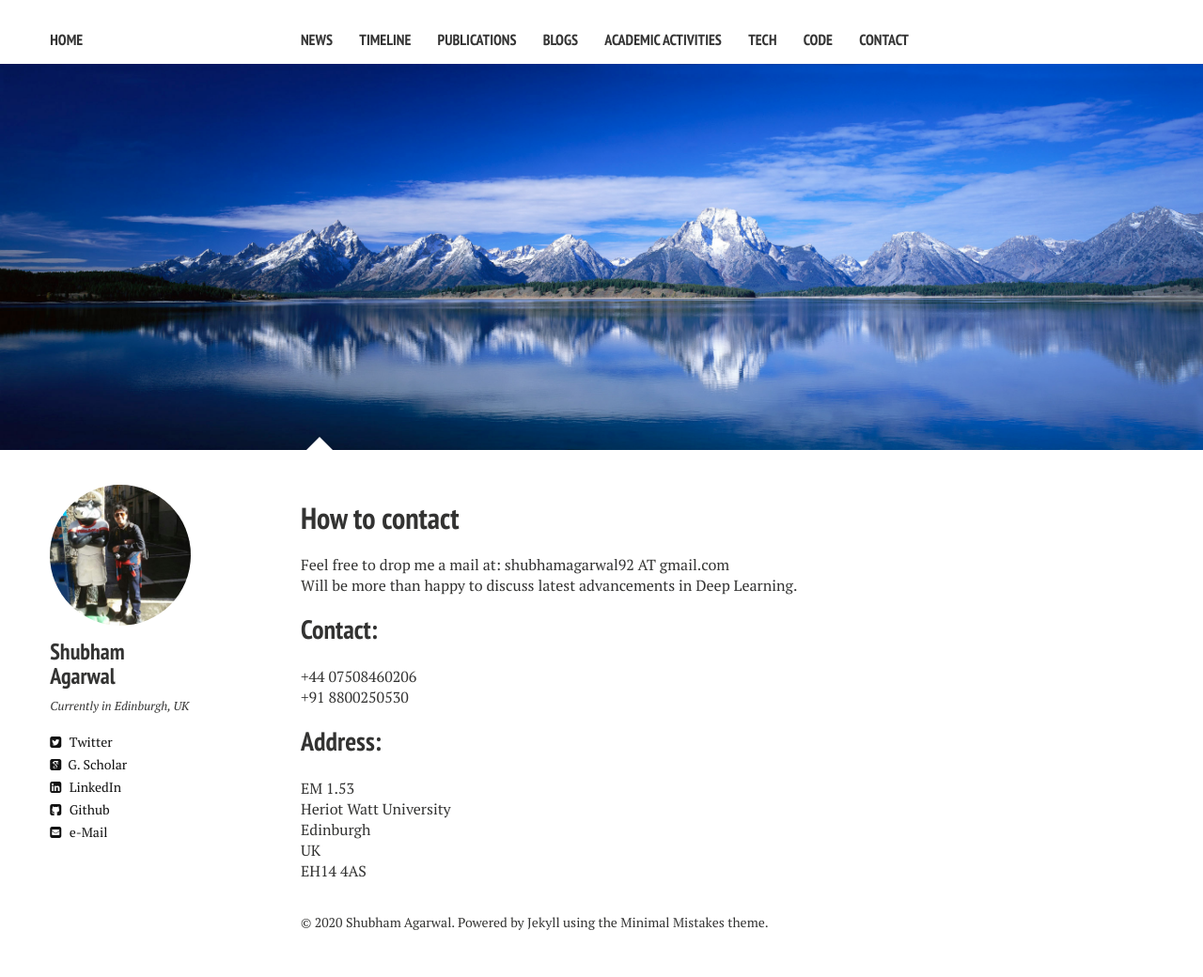
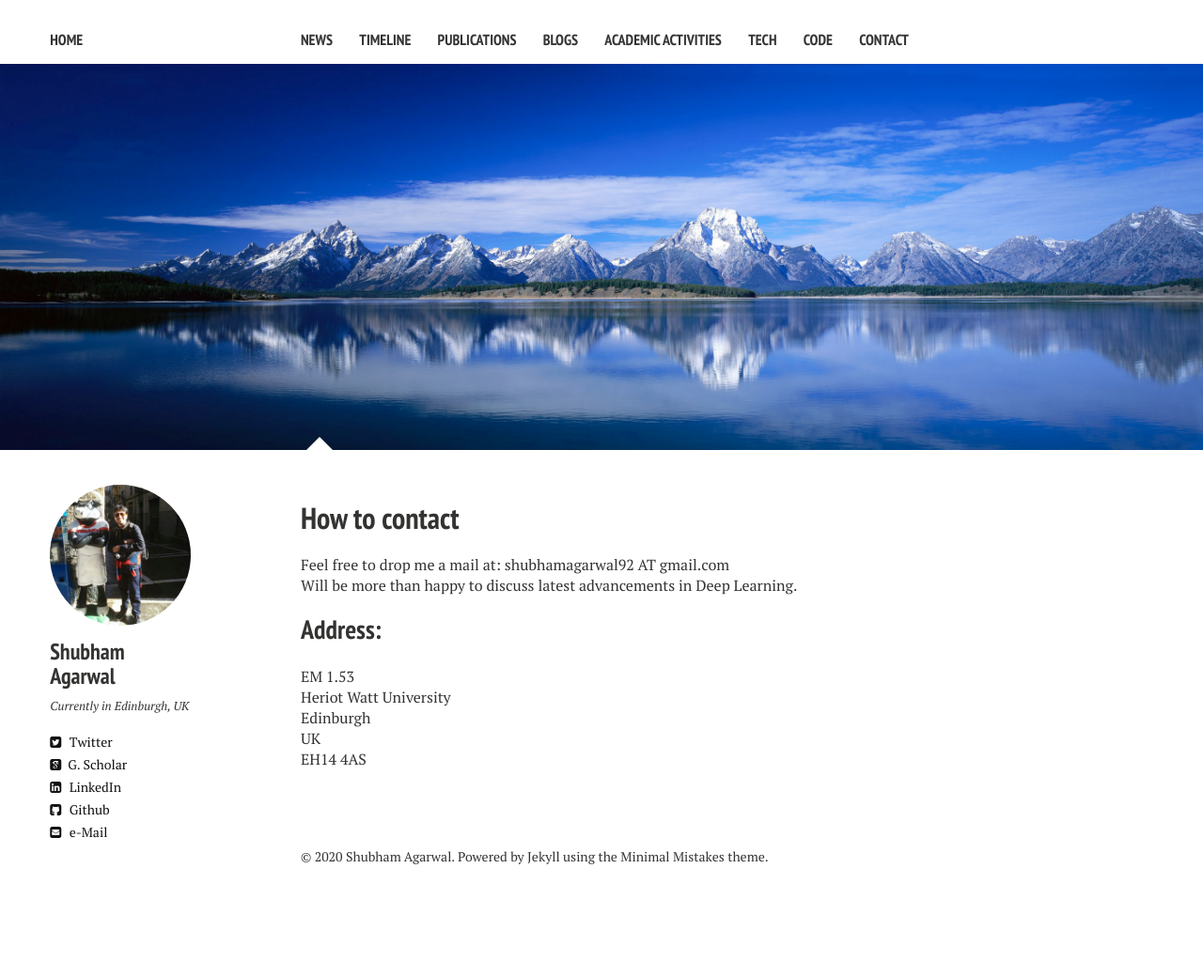
Before and after one commit to shubhamagarwal92/shubhamagarwal92.github.io, a Jekyll site: the page built from contact.md, in a window 1280 px wide. Shown: the whole page at 94% size. Built offline with Jekyll 4.4.1, drawn with Linux system fonts in a browser that asks for light colours; nearby versions of some CDN libraries; after the commit the page ends 970 px from its top, so only the background shows below that.

Commit message:
Update contact.md

```diff
--- a/contact.md
+++ b/contact.md
@@ -17,11 +17,7 @@ shubhamagarwal92 AT gmail.com
 <br />
 Will be more than happy to discuss latest advancements in Deep Learning.
 <br />
-<h2>Contact:</h2>
-+44 07508460206
-<br />
-+91 8800250530
-<br />
+
 <h2>Address:</h2>
 EM 1.53
 <br />
```
